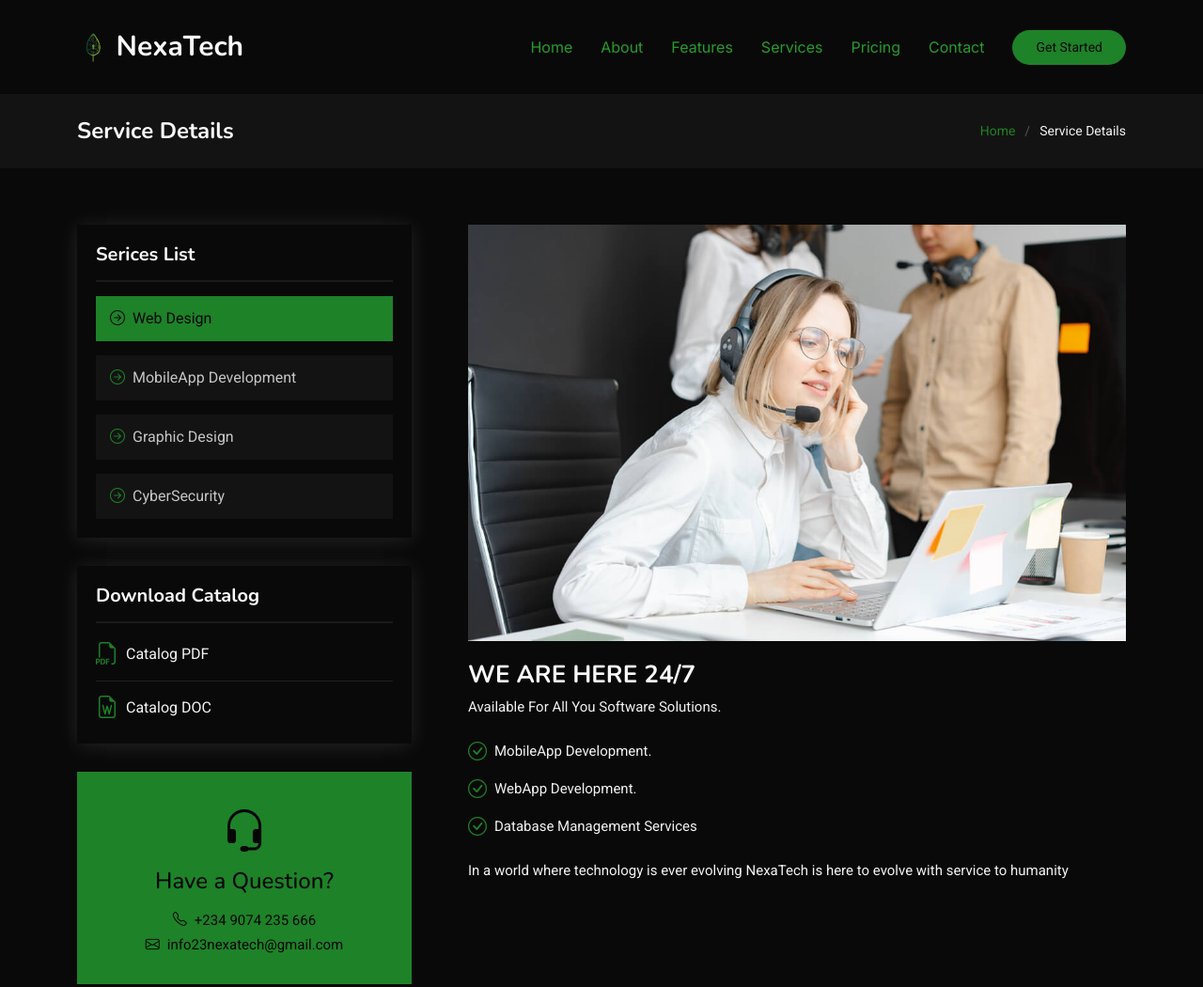
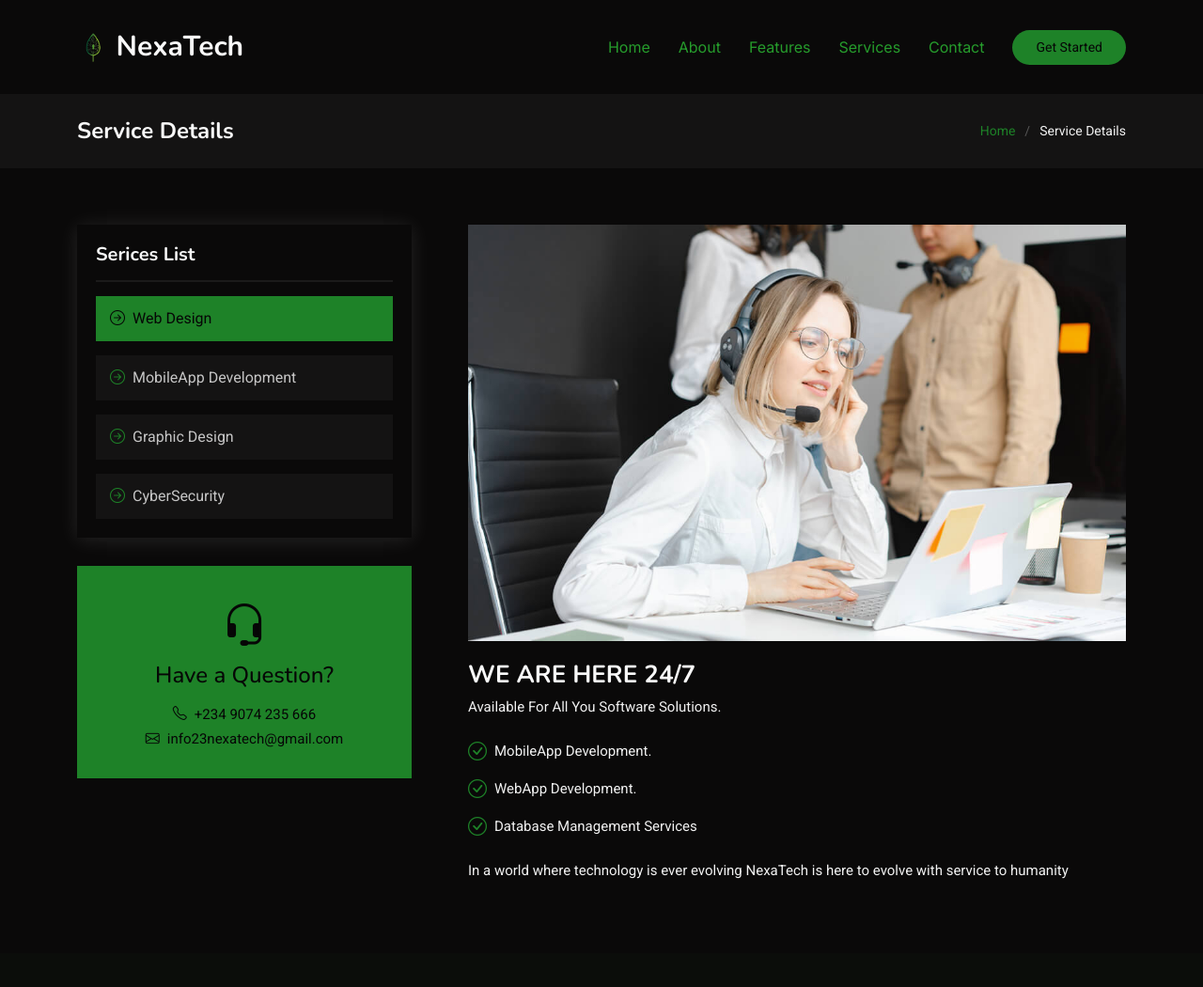
Before and after one commit to Shazaniyu55/nexaTech, a plain HTML site: page service-details.html in a window 1280 px wide. Shown: the top 1050 px of the page at 94% size. Drawn offline with nearby package versions, Linux system fonts and the light colour scheme.

Commit message:
first commit

```diff
--- a/service-details.html
+++ b/service-details.html
@@ -46,7 +46,6 @@
           <li><a href="index.html#about">About</a></li>
           <li><a href="index.html#features">Features</a></li>
           <li><a href="index.html#services">Services</a></li>
-          <li><a href="index.html#pricing">Pricing</a></li>
 
           <li><a href="index.html#contact">Contact</a></li>
         </ul>
@@ -92,13 +91,7 @@
               </div>
             </div><!-- End Services List -->
 
-            <div class="service-box">
-              <h4>Download Catalog</h4>
-              <div class="download-catalog">
-                <a href="#"><i class="bi bi-filetype-pdf"></i><span>Catalog PDF</span></a>
-                <a href="#"><i class="bi bi-file-earmark-word"></i><span>Catalog DOC</span></a>
-              </div>
-            </div><!-- End Services List -->
+
 
             <div class="help-box d-flex flex-column justify-content-center align-items-center">
               <i class="bi bi-headset help-icon"></i>
```
